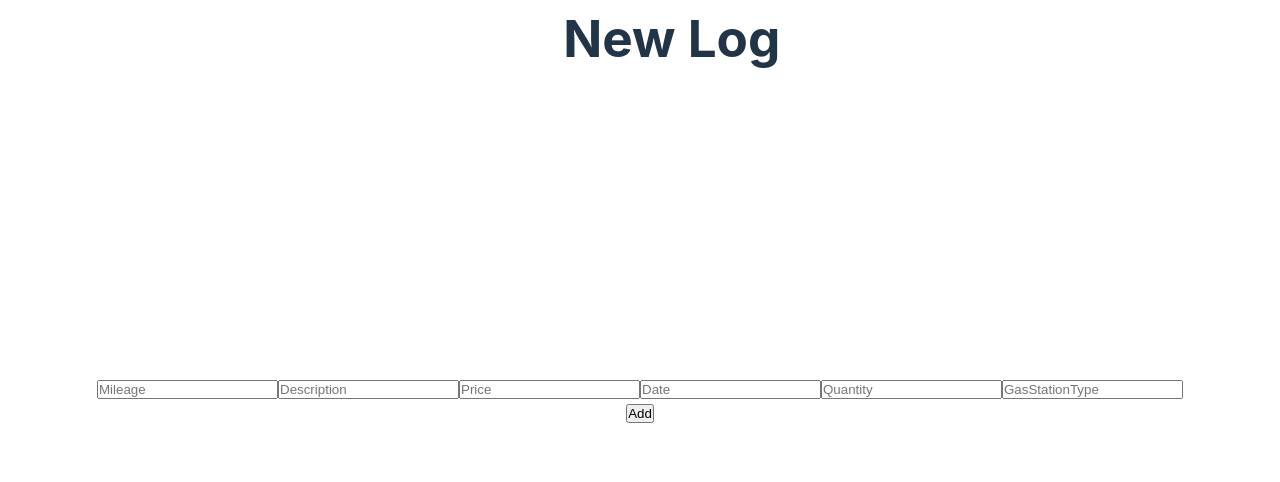
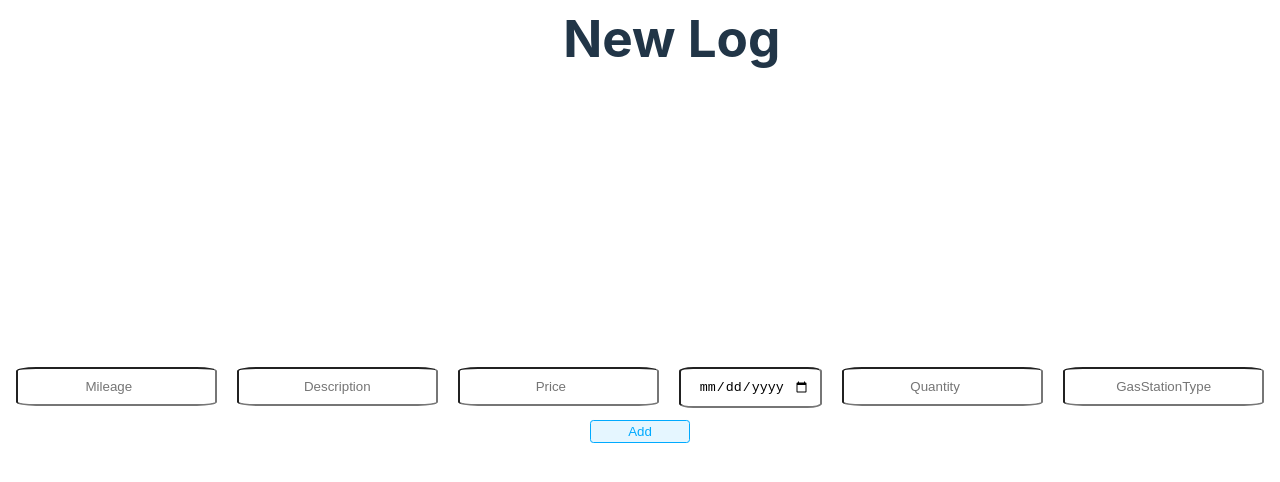
Before and after one commit to Olazs/Exam, a React (Vite) app in the folder frontend/: page / in a window 1280 px wide. Shown: the top 482 px of the page. Built offline with nearby package versions, Linux system fonts and the light colour scheme.

Commit message:
Base fetch

```diff
--- a/frontend/src/App.css
+++ b/frontend/src/App.css
@@ -10,8 +10,56 @@ body{
     align-items: center;
     justify-content: center;
 }
+
+  /* .new-item-form {
+    display: flex;
+    flex-direction: column;
+    gap: 0.5rem;
+  }
+
+  .form-row {
+    display: flex;
+    flex-direction: column;
+    gap: 0.1rem;
+  } */
+
+
+  #AddButton {
+    width: 100px;
+    background: hsl(200, 100%, 50%, 0.1);
+    border: 1px solid hsl(200, 100%, 50%);
+    color: hsl(200, 100%, 50%);
+    padding: 0.25em 0.5em;
+    border-radius: 0.25em;
+    cursor: pointer;
+    outline: none;
+  }
+
+  #AddButton:hover,
+  #AddButton:focus-visible {
+    background: hsl(200, 100%, 50%, 0.2);
+  }
+
+  .btn.btn-danger {
+    background: hsl(0, 100%, 40%, 0.1);
+    border: 1px solid hsl(0, 100%, 40%);
+    color: hsl(0, 100%, 40%);
+  }
+
+  .btn.btn-danger:hover,
+  .btn.btn-danger:focus-visible {
+    background: hsl(0, 100%, 40%, 0.2);
+  }
+
 h1{
     position: absolute;
     top: 10px;
     left: 44%;
 }
+
+input[type="text"], input[type="number"], input[type="date"]{
+    text-align: center;
+    padding: 10px;
+    margin: 10px;
+    border-radius: 10%;
+}
--- a/frontend/src/App.jsx
+++ b/frontend/src/App.jsx
@@ -1,6 +1,10 @@
 import React from 'react'
+import {useState, useEffect, useContext} from 'react'
 //import "./styles.css"
 import "./App.css"
+
+//api/GetAllEvents/
+
 
 const App = () => {
   return (
@@ -12,15 +16,42 @@ const App = () => {
         <input type="number" name='Mileage' id='Mileage' placeholder='Mileage' />
         <input type="text" name='Description' id="Description" placeholder='Description'/>
         <input type="number" name="Price" id="Price" placeholder='Price' />
-        <input type="text" name='Date' id="Date" placeholder='Date' />
+        <input type="date" name='Date' id="Date" placeholder='Date' />
         <input type="number" name="Quantity" id="Quantity" placeholder='Quantity'/>
         <input type="text" name="GasStationType" id='GasStationType' placeholder='GasStationType'/>
         <br />
-        <input type="button" value="Add" />
+        <input type="button" value="Add" id='AddButton'/>
       </div>
       </form>
     </div>
   )
 }
 
+const GetApiDatas = (props) => {
+  const [apiResponse, setApiResponse] = useState([])
+
+  useEffect(() => {
+    fetch("api/GetAllEvents/")
+    .then(response => response.json())
+    .then(date => {
+      setApiResponse(data)
+    })
+  }, [])
+
+  return (
+    <div id='ResponseDiv'>
+      <table>
+        <tbody>
+          {apiResponse.map((value, idx) => <TableRow key={idx} rowData={value}/>)}
+        </tbody>
+      </table>
+    </div>
+  )
+}
+
+const TableRow = (props) => {
+  let {milage, date, price, description} = props.rowData
+}
+
+
 export default App
```
Also changed, not shown: frontend/src/styles.css (+0 -12 lines).
